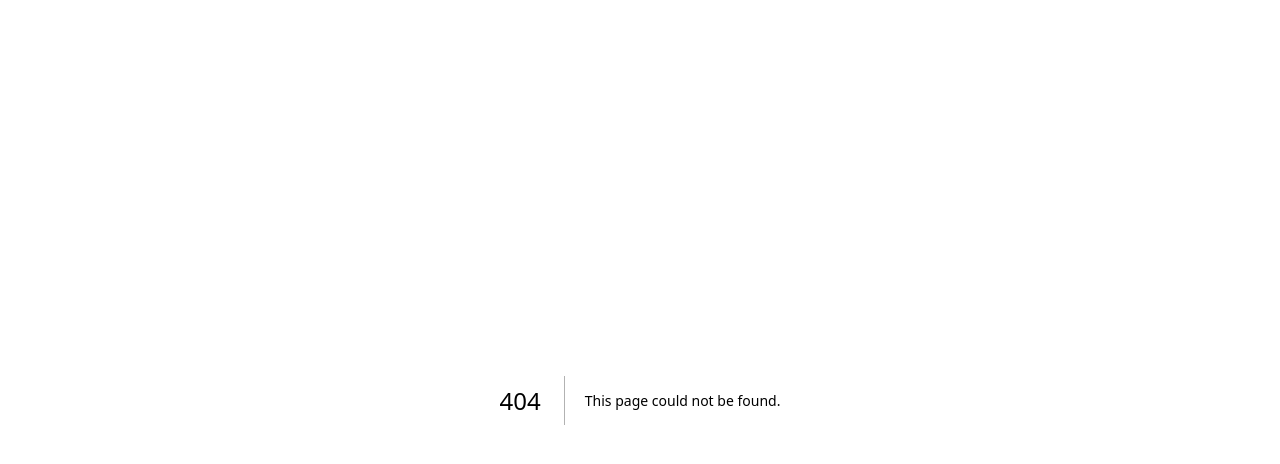
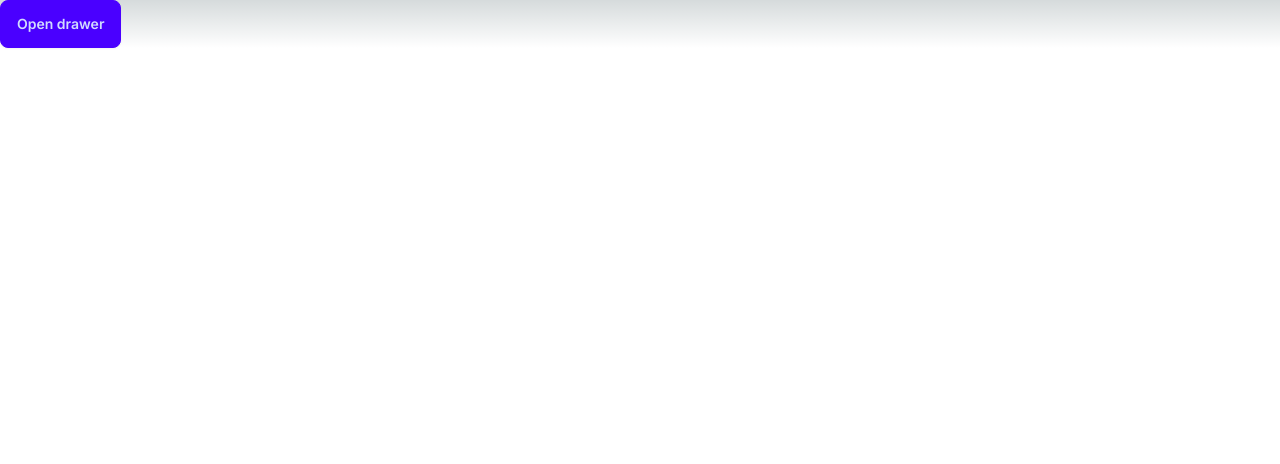
Before and after one commit to mariocapitbrok/n-crm, a Next.js app: page /components/DaisyUI/Drawer in a window 1280 px wide. Before the commit this address had no page. Shown: the top 464 px of the page. Built offline with nearby package versions, Linux system fonts and the light colour scheme.

Commit message:
Refactor routes

```diff
--- /dev/null
+++ b/src/app/components/DaisyUI/Drawer/page.tsx
@@ -0,0 +1,29 @@
+export default function Drawer() {
+  return (
+    <div className="drawer drawer-end">
+      <input id="my-drawer-4" type="checkbox" className="drawer-toggle" />
+      <div className="drawer-content">
+        {/* Page content here */}
+        <label htmlFor="my-drawer-4" className="drawer-button btn btn-primary">
+          Open drawer
+        </label>
+      </div>
+      <div className="drawer-side">
+        <label
+          htmlFor="my-drawer-4"
+          aria-label="close sidebar"
+          className="drawer-overlay"
+        ></label>
+        <ul className="menu bg-base-200 text-base-content min-h-full w-80 p-4">
+          {/* Sidebar content here */}
+          <li>
+            <a>Sidebar Item 1</a>
+          </li>
+          <li>
+            <a>Sidebar Item 2</a>
+          </li>
+        </ul>
+      </div>
+    </div>
+  );
+}
--- /dev/null
+++ b/src/app/components/Menu/page.tsx
@@ -0,0 +1,7 @@
+export default function Menu() {
+  return (
+    <div className="lp-10">
+      <p>Hello Menu</p>
+    </div>
+  );
+}
--- a/src/app/globals.css
+++ b/src/app/globals.css
@@ -1,3 +1,4 @@
+/* Tailwind CSS */
 @tailwind base;
 @tailwind components;
 @tailwind utilities;
```
Also changed, not shown: src/app/components/DaisyUI/Button/page.tsx (renamed from src/app/components/button/page.tsx).
